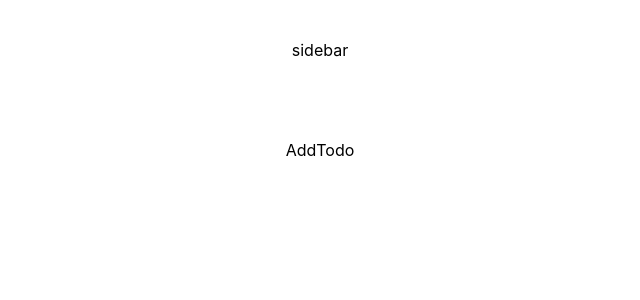
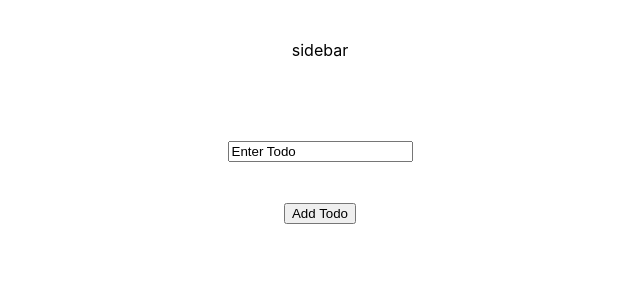
Before and after one commit to shwethaa-rajesh/todo-frontend, a React (Create React App) app: page /add-todo in a window 1280 px wide. Shown: the top 300 px of the page, without its empty margins (320-960 px from the left). Built offline with nearby package versions, Linux system fonts and the light colour scheme.

Commit message:
Feat: Added component for new  tweet

```diff
--- a/src/components/AddTodo/AddTodo.jsx
+++ b/src/components/AddTodo/AddTodo.jsx
@@ -1,12 +1,47 @@
+import React, { useState } from 'react';
+import { useNavigate } from 'react-router-dom';
 import './AddTodo.css';
-import React from 'react';
+import { newTodo } from '../../utils/backend.utils';
 
 function AddTodo() {
+  const [text, setText] = useState('Enter Todo');
+  const navigate = useNavigate();
+  const textChangeHandler = (event) => {
+    setText(event.target.value);
+  };
+  const newTodoHandler = (event) => {
+    event.preventDefault();
+    const todoObject = {
+      todocontent: text,
+    };
+    newTodo(todoObject).then(() => {
+      navigate('/');
+    });
+  };
   return (
     <div className="add-tweet-page">
       <br />
       <br />
-      AddTodo
+
+      <form onSubmit={newTodoHandler}>
+        <div>
+          <input
+            value={text}
+            onFocus={
+              (e) => {
+                e.target.value = '';
+              }
+            }
+            onChange={textChangeHandler}
+            type="text"
+            data-testid="testId-listNameTextInput"
+          />
+
+        </div>
+        <br />
+        <br />
+        <button className="tweet-button" type="submit">Add Todo</button>
+      </form>
     </div>
   );
 }
--- a/src/components/AllTodos/AllTodos.jsx
+++ b/src/components/AllTodos/AllTodos.jsx
@@ -9,7 +9,7 @@ function AllTodos() {
   const [todos, setTodos] = useState([]);
   useEffect(() => {
     getTodoList().then((todoRes) => {
-      setTodos(todoRes);
+      setTodos(todoRes.reverse());
     });
   }, []);
   return (
```
